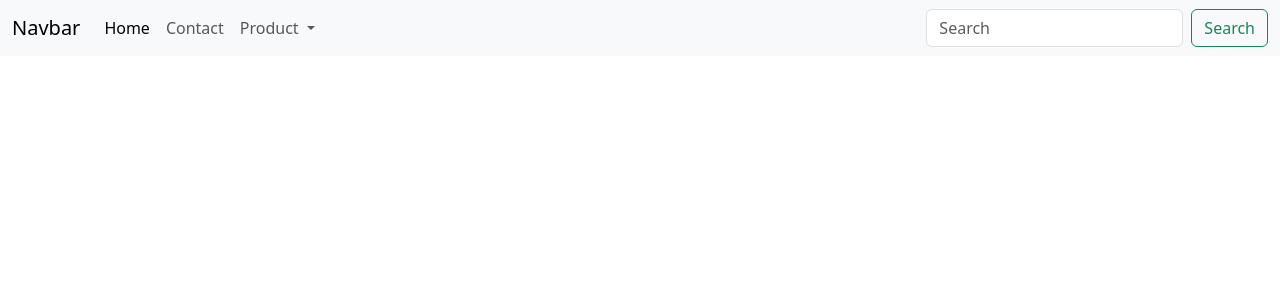
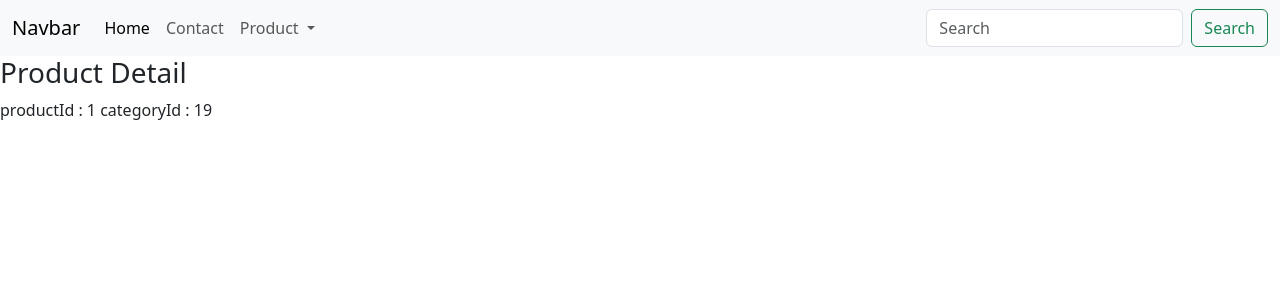
Before and after one commit to prakashreddy5155/AllVueProjects, a Vue app in the folder Basic vue3 vue router/vue-basic-router-learn/: page /product/1/19 in a window 1280 px wide. Shown: the top 300 px of the page. Built offline with nearby package versions, Linux system fonts and the light colour scheme.

Commit message:
learn: changed router so that it works for the categoryId as well in the URL

```diff
--- a/Basic vue3 vue router/vue-basic-router-learn/src/components/Product/ProductDetail.vue
+++ b/Basic vue3 vue router/vue-basic-router-learn/src/components/Product/ProductDetail.vue
@@ -1,6 +1,8 @@
 <template>
 
-
+  <h3>
+    Product Detail
+  </h3>
   <div>
 
     <span v-if="router.params.productId">
@@ -8,6 +10,9 @@
     </span>
     <span v-else>
       Product Id Not found
+    </span>
+    <span v-if="router.params.categoryId">
+      categoryId : {{ router.params.categoryId }}
     </span>
 
   </div>
--- a/Basic vue3 vue router/vue-basic-router-learn/src/router/routes.js
+++ b/Basic vue3 vue router/vue-basic-router-learn/src/router/routes.js
@@ -11,7 +11,8 @@ const router = createRouter({
     {path:'/contact',component:Contact},
     {path:'/productsList',component:ProductsList},
     {path:'/product',component:ProductDetail},
-    {path:'/product/:productId',component:ProductDetail}
+    {path:'/product/:productId',component:ProductDetail},
+    {path:'/product/:productId/:categoryId',component:ProductDetail}
   ]
 });
 
```
Also changed, not shown: 1 other file (tests, documents, lock files or other folders).
